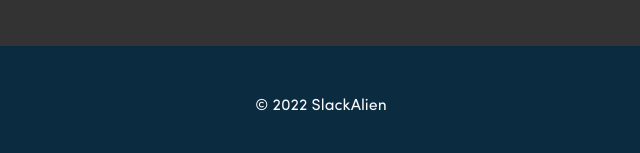
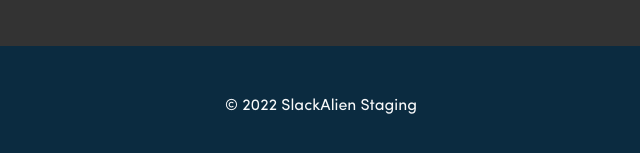
Before and after one commit to slackalien/website, a Gatsby site: page / in a window 1280 px wide. Shown: the part 723-876 px from the top of the page, 319-959 px from the left. Built offline with nearby package versions, Linux system fonts and the light colour scheme; Gatsby itself is replaced by a stand-in of ours.

Commit message:
Dodaj staging oznako v footer

```diff
--- a/src/components/layout.tsx
+++ b/src/components/layout.tsx
@@ -55,7 +55,7 @@
         {children}
       </Container>
       <Container fluid as="footer" className="bg-alien p-4 text-center mt-auto">
-        <div className="py-4">© 2022 SlackAlien</div>
+        <div className="py-4">© 2022 SlackAlien Staging</div>
       </Container>
     </Container>
   )
```
